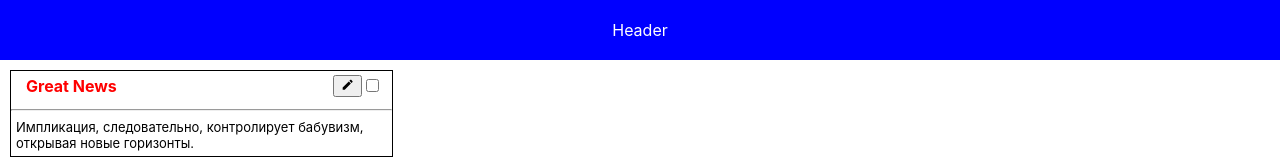
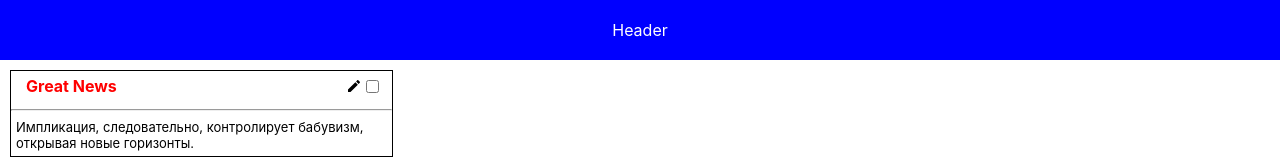
Before and after one commit to UmiAmiU/IBATasks, a React (Create React App) app: page / in a window 1280 px wide. Shown: the top 165 px of the page. Built offline with nearby package versions, Linux system fonts and the light colour scheme.

Commit message:
Corrects

```diff
--- a/src/App.js
+++ b/src/App.js
@@ -11,7 +11,7 @@ function App() {
         "Импликация, следовательно, контролирует бабувизм, открывая новые горизонты.",
     },
   ]);
-  const changeCard = (id, newData) => {
+  const changeCard = (id) => (newData) => {
     const cards = cardsData.map((card) => {
       if (card.id === id) {
         card.header = newData.header;
@@ -27,10 +27,9 @@ function App() {
       <Header></Header>
       <div style={{ paddingTop: "10px", paddingLeft: "10px" }}>
         <Card
-          id={cardsData[0].id}
           header={cardsData[0].header}
           text={cardsData[0].text}
-          changeCard={changeCard}
+          onCardChange={changeCard(cardsData[0].id)}
         />
       </div>
     </div>
--- a/src/components/Card/index.jsx
+++ b/src/components/Card/index.jsx
@@ -39,33 +39,27 @@ const Card = (props) => {
 
   const butBlock = isChange ? (
     <React.Fragment>
-      <button
+      <MdDone
         onClick={() => {
-          props.changeCard(props.id, values);
+          props.onCardChange(values);
           setChange(false);
         }}
-      >
-        <MdDone />
-      </button>
-      <button
+      />
+      <MdClose
         onClick={() => {
           setValues({ header: props.header, text: props.text });
           setChange(false);
         }}
-      >
-        <MdClose />
-      </button>
+      />
     </React.Fragment>
   ) : (
     <React.Fragment>
-      <button
+      <MdModeEdit
         onClick={() => {
           setChecked(false);
           setChange(true);
         }}
-      >
-        <MdModeEdit />
-      </button>
+      />
       <input type="checkbox" onChange={() => setChecked(!isChecked)} />
     </React.Fragment>
   );
```
